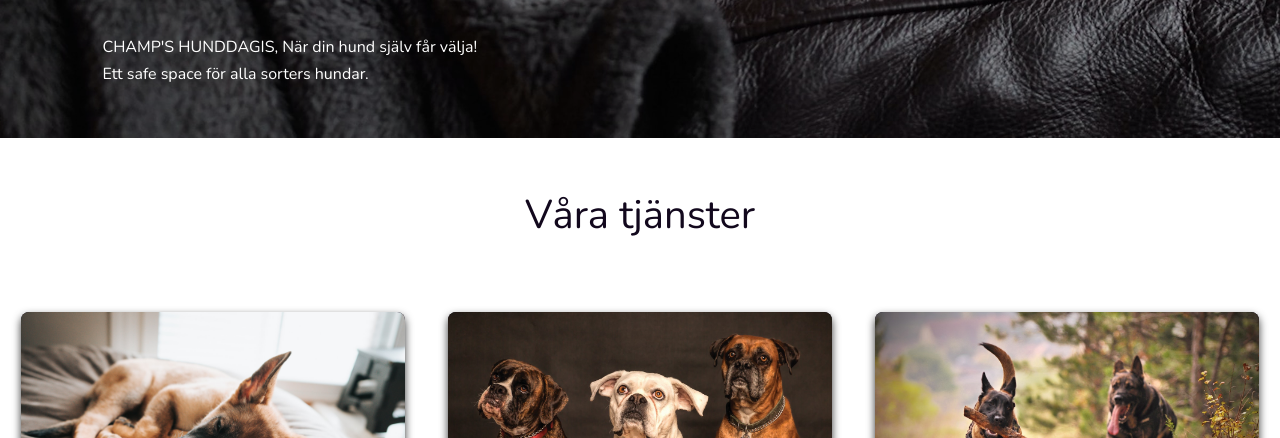
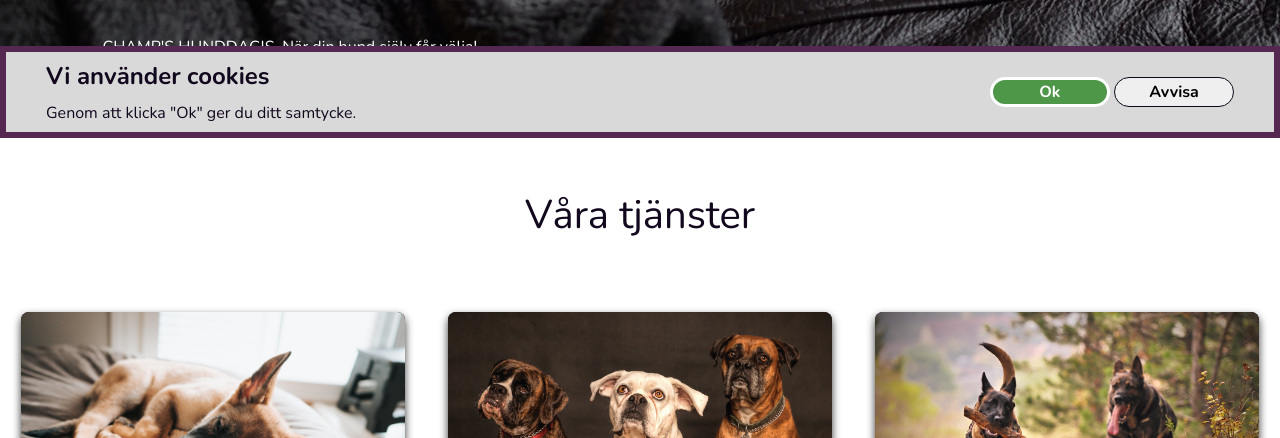
Before and after one commit to Medieinstitutet/fed21d-grafiska-verktyg-skumbananer, a website built with Vite: page champs-hunddagis/champs-hunddagis-code/index.html in a window 1280 px wide. Shown: the part 662-1100 px from the top of the page. Built offline with nearby package versions, Linux system fonts and the light colour scheme.

Commit message:
cookie banner done

```diff
--- a/champs-hunddagis/champs-hunddagis-code/index.html
+++ b/champs-hunddagis/champs-hunddagis-code/index.html
@@ -72,5 +72,15 @@
       <img src="src/svg/twitter-logo.svg" alt="twitter logo">
       <img src="src/svg/instagram-logo.svg" alt="instagram logo">
     </footer>
+    <div class="cookie-banner" id="cookie-banner">
+      <div class="cookie-text">
+        <h3>Vi använder cookies</h3>
+        <p>Genom att klicka "Ok" ger du ditt samtycke.</p>
+      </div>
+      <div class="cookie-buttons">
+        <button class="accept-btn" id="accept-btn">Ok</button>
+        <button class="reject-btn" id="reject-btn">Avvisa</button>
+      </div>
+    </div>
   </body>
 </html>
--- a/champs-hunddagis/champs-hunddagis-code/main.js
+++ b/champs-hunddagis/champs-hunddagis-code/main.js
@@ -2,8 +2,18 @@ import './scss/style.scss';
 
 const burgerMenu = document.getElementById("hamburger-menu");
 const menu = document.getElementById("navbar");
+const acceptBtn = document.getElementById("accept-btn");
+const rejectBtn = document.getElementById("reject-btn");
+const cookieBanner = document.getElementById("cookie-banner");
+
+function closeCookieBanner() {
+    cookieBanner.classList.toggle("close-cookie-banner");
+};
 
 burgerMenu.addEventListener("click", function() {
     this.classList.toggle("open");
-    menu.classList.toggle("open-menu")
+    menu.classList.toggle("open-menu");
 });
+
+acceptBtn.addEventListener("click", closeCookieBanner);
+rejectBtn.addEventListener("click", closeCookieBanner);
--- /dev/null
+++ b/champs-hunddagis/champs-hunddagis-code/scss/_cookie-banner.scss
@@ -0,0 +1,103 @@
+@use "colors";
+
+/* -- Cookie banner -------------------------- */
+.cookie-banner {
+    box-sizing: border-box;
+    position: fixed;
+    bottom: 0;
+    width: 100vw;
+    height: 40vh;
+    min-height: 350px;
+    background-color: #d9d9d9;
+    border: 6px solid colors.$light-purple;
+    color: colors.$dark-purple;
+    display: flex;
+    flex-direction: column;
+    align-items: center;
+    justify-content: center;
+}
+
+.cookie-banner.close-cookie-banner {
+    display: none;
+}
+
+.cookie-text {
+    text-align: center;
+    max-width: 50%;
+}
+
+.cookie-text h3 {
+    padding-bottom: 15px;
+    font-size: 1.25rem;
+}
+
+.cookie-text p {
+    padding-bottom: 30px;
+    font-size: 1rem;
+}
+
+.cookie-banner button {
+    display: block;
+    width: 175px;
+    height: 60px;
+    border-radius: 75px;
+    font-size: 1.5rem;
+    margin: 10px 0;
+}
+
+.accept-btn {
+    background-color: colors.$success-green;
+    color: white;
+    border: 3px solid white;
+}
+
+.accept-btn:hover {
+    background-color: #32612E;
+}
+
+.reject-btn {
+    color: black;
+    border: 1.5px solid colors.$dark-purple;
+}
+
+.reject-btn:hover {
+    color: white;
+    background-color: black;
+}
+
+/* -- Tablet -------------------------- */
+@media screen and (min-width: 768px) {
+
+    .cookie-banner {
+        height: 10vh;
+        min-height: 10px;
+        flex-direction: row;
+        justify-content: space-between;
+        padding: 40px;
+    }
+    .cookie-text {
+        text-align: left;
+    }
+    .cookie-text h3 {
+        padding: 5px 0;
+        font-size: 1.5rem;
+    }
+    .cookie-text p {
+        padding: 5px 0;
+    }
+    .cookie-banner button {
+        width: 120px;
+        height: 30px;
+        display: inline;
+        font-size: 1rem;
+    }
+};
+
+/* -- Desktop -------------------------- */
+@media screen and (min-width: 1024px) {
+
+    .cookie-text p {
+        font-size: 1rem;
+    }
+
+};
--- a/champs-hunddagis/champs-hunddagis-code/scss/_navbar.scss
+++ b/champs-hunddagis/champs-hunddagis-code/scss/_navbar.scss
@@ -11,7 +11,7 @@
     height: 100vh;
     width: 100vw;
     background-color: colors.$dark-purple;
-    position: fixed;
+    position: absolute;
     top: 0;
     right: 0;
     padding-top: 20px;
--- a/champs-hunddagis/champs-hunddagis-code/scss/style.scss
+++ b/champs-hunddagis/champs-hunddagis-code/scss/style.scss
@@ -6,3 +6,4 @@
 @use "footer";
 @use "hamburger";
 @use "navbar";
+@use "cookie-banner";
```
Also changed, not shown: champs-hunddagis/champs-hunddagis-code/scss/_header.scss (+0 -30 lines).
